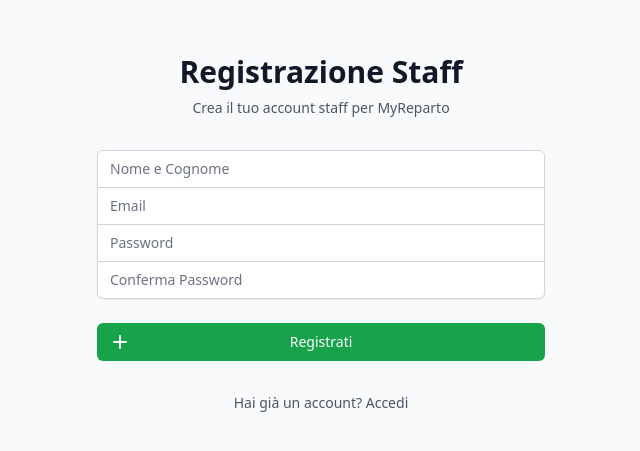
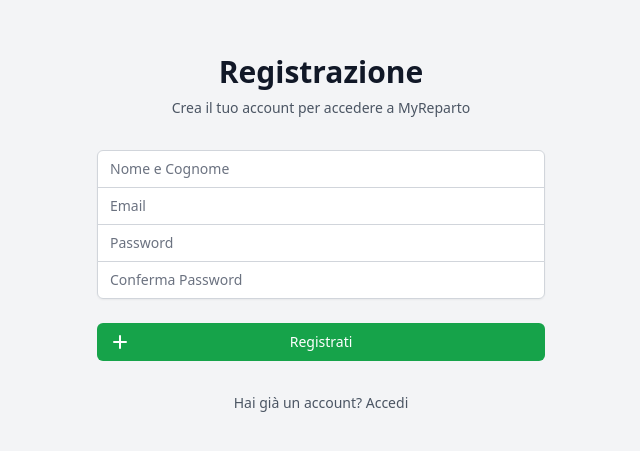
Before and after one commit to Dicelessman/myreparto, a website with bundled scripts: page register.html in a window 1280 px wide. Shown: the part 179-630 px from the top of the page, without its empty margins (319-959 px from the left). Built offline with nearby package versions, Linux system fonts and the light colour scheme; no server answers.

Commit message:
Update register.html

```diff
--- a/register.html
+++ b/register.html
@@ -3,11 +3,11 @@
 <head>
     <meta charset="UTF-8">
     <meta name="viewport" content="width=device-width, initial-scale=1.0">
-    <title>MyReparto - Registrazione Staff</title>
+    <title>Registrazione - MyReparto</title>
     <link rel="stylesheet" href="css/output.css">
     <link rel="stylesheet" href="https://cdnjs.cloudflare.com/ajax/libs/font-awesome/6.0.0/css/all.min.css">
     <link rel="manifest" href="manifest.json">
-    <meta name="theme-color" content="#15803d">
+    <meta name="theme-color" content="#ffffff">
     <meta name="mobile-web-app-capable" content="yes">
 
     <!-- iOS meta tags -->
@@ -16,19 +16,19 @@
     <meta name="apple-mobile-web-app-title" content="MyReparto">
     <link rel="apple-touch-icon" href="icons/icon-192x192.png">
 </head>
-<body class="bg-gray-50">
+<body class="bg-gray-100">
     <div id="app">
-        <div class="min-h-screen flex items-center justify-center bg-gray-50 py-12 px-4 sm:px-6 lg:px-8">
+        <div class="min-h-screen flex items-center justify-center py-12 px-4 sm:px-6 lg:px-8">
             <div class="max-w-md w-full space-y-8">
                 <div>
                     <h2 class="mt-6 text-center text-3xl font-extrabold text-gray-900">
-                        Registrazione Staff
+                        Registrazione
                     </h2>
                     <p class="mt-2 text-center text-sm text-gray-600">
-                        Crea il tuo account staff per MyReparto
+                        Crea il tuo account per accedere a MyReparto
                     </p>
                 </div>
-                <form id="registerForm" class="mt-8 space-y-6" onsubmit="return false;">
+                <form id="registerForm" class="mt-8 space-y-6">
                     <div class="rounded-md shadow-sm -space-y-px">
                         <div>
                             <label for="displayName" class="sr-only">Nome e Cognome</label>
```
